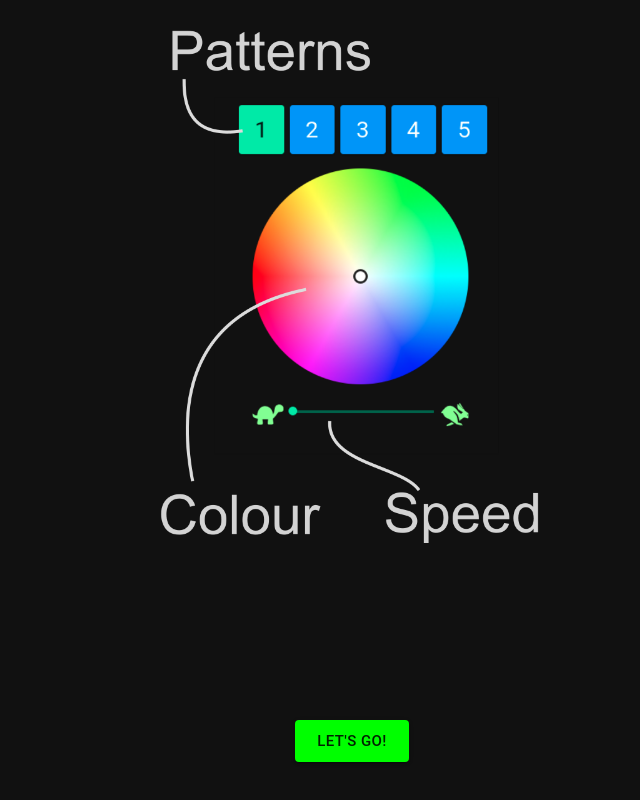
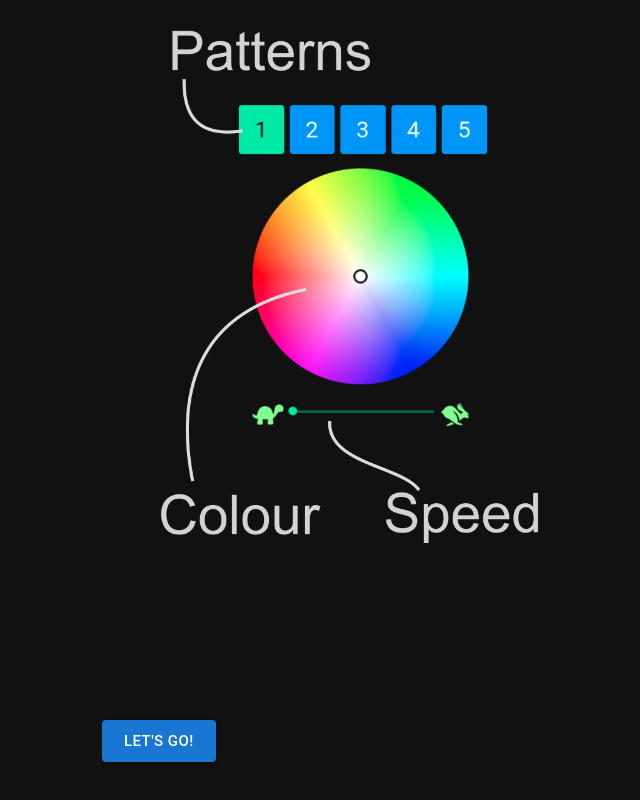
Before and after one commit to vigraph/vg-ui-nexus-client, a React (Create React App) app: page / in a window 1280 px wide. Shown: the whole page, without its empty margins (288-928 px from the left). Built offline with nearby package versions, Linux system fonts and the light colour scheme.

Commit message:
Move to @mui
Was causing JSS overlaps in builds because the carousel
lib uses @mui, we were using @material-ui.

Styles broken

```diff
--- a/package.json
+++ b/package.json
@@ -4,9 +4,8 @@
   "private": true,
   "homepage": ".",
   "dependencies": {
-    "@material-ui/core": "^4.11.3",
-    "@material-ui/icons": "^4.9.1",
-    "@material-ui/pickers": "^3.2.10",
+    "@mui/material": "^5.2.3",
+    "@mui/styles": "^5.2.3",
     "@uiw/react-color-wheel": "^1.0.5",
     "react": "^17.0.2",
     "react-app-polyfill": "^2.0.0",
--- a/src/App.tsx
+++ b/src/App.tsx
@@ -1,7 +1,6 @@
 import React, { useEffect, useState, useRef } from 'react';
-import { createTheme, ThemeProvider, makeStyles }
-  from '@material-ui/core/styles';
-import Button from '@material-ui/core/Button';
+import { ThemeProvider, makeStyles } from '@mui/styles';
+import Button from '@mui/material/Button';
 import QueueInfo from './QueueInfo';
 import ImageCarousel from './ImageCarousel';
 import Controls from './Controls';
@@ -24,17 +23,17 @@ declare global {
 const config = window.appConfig;
 
 // Theme overrides
-const theme = createTheme({
-  palette: {
-    type: 'dark',
-    primary: {
-      main: "#00ff00"
-    },
-    secondary: {
-      main: "#18a080"
-    }
-  }
-});
+//const theme = createTheme({
+//  palette: {
+//    type: 'dark',
+//    primary: {
+//      main: "#00ff00"
+//    },
+//    secondary: {
+//      main: "#18a080"
+//    }
+//  }
+//});
 
 // Explicit styles
 const useStyles = makeStyles({
@@ -192,7 +191,7 @@ const App: React.FunctionComponent = () =>
     }
 
     return (
-      <ThemeProvider theme={theme}>
+ //     <ThemeProvider theme={theme}>
         <div className={classes.app}>
           { queueStatus.state !== "idle" &&
             <header className={classes.header}>
@@ -226,7 +225,7 @@ const App: React.FunctionComponent = () =>
             <div className={classes.flash}>Times up!</div>
           }
         </div>
-      </ThemeProvider>
+//      </ThemeProvider>
     );
   };
 
--- a/src/ImageCarousel.tsx
+++ b/src/ImageCarousel.tsx
@@ -1,5 +1,5 @@
 import React from 'react';
-import { makeStyles } from '@material-ui/core/styles';
+import { makeStyles } from '@mui/styles';
 import Carousel from 'react-material-ui-carousel';
 
 // Explicit styles
--- a/src/QueueInfo.tsx
+++ b/src/QueueInfo.tsx
@@ -1,6 +1,6 @@
 import React from 'react';
 import type { QueueStatus } from './Types';
-import { makeStyles } from '@material-ui/core/styles';
+import { makeStyles } from '@mui/styles';
 
 import headGreen from './graphics/head-green.svg';
 import headGrey from './graphics/head-grey.svg';
```
Also changed, not shown: src/Controls.tsx (+4 -4 lines), 1 other file (tests, documents, lock files or other folders).
